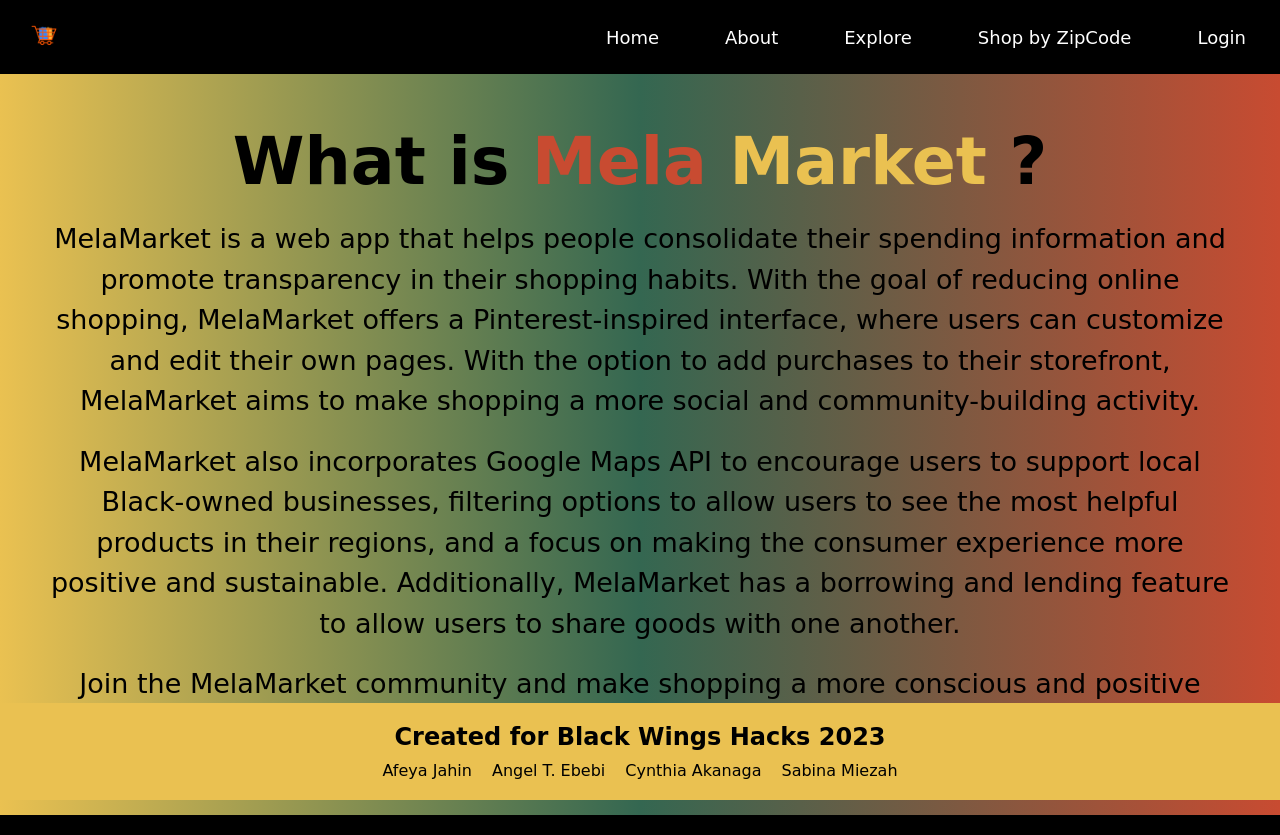
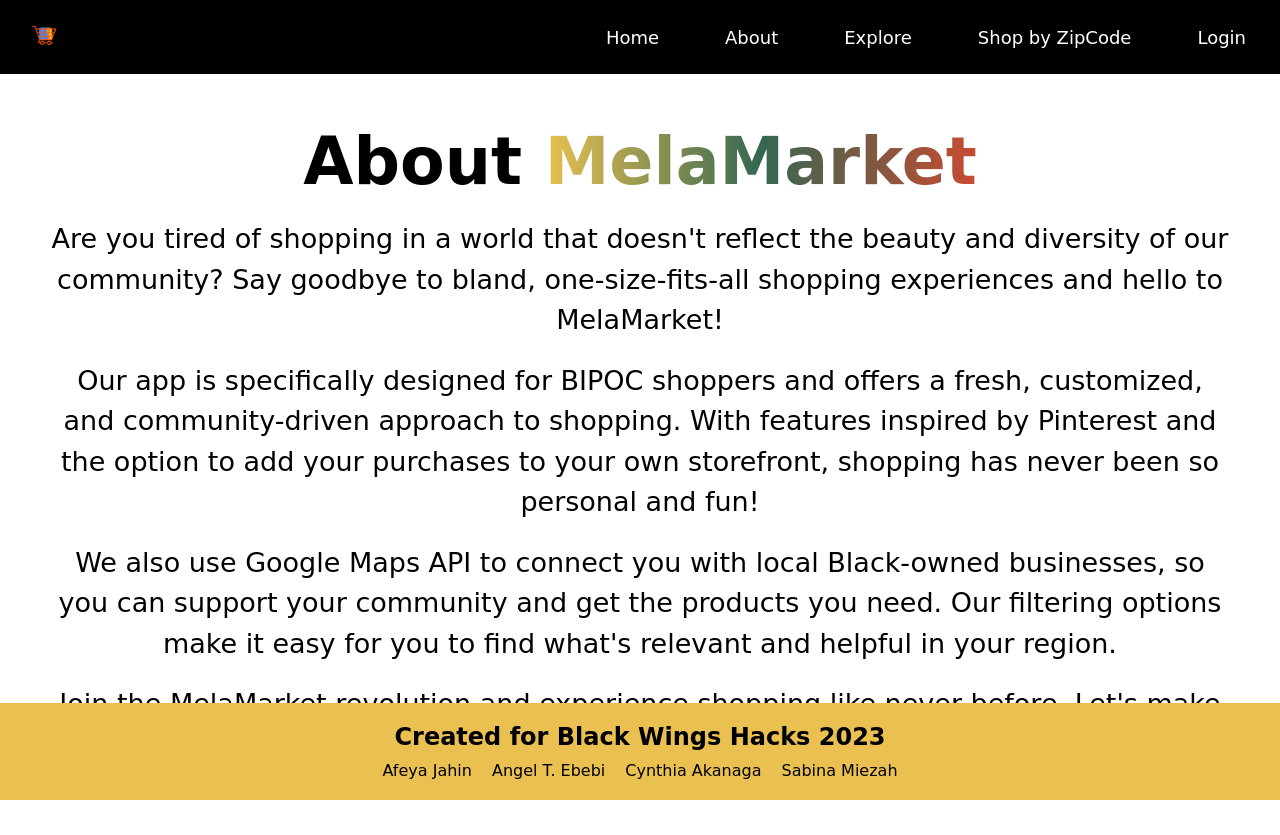
Before and after one commit to Sabina29/Black-Wings-Hacks-2023, a Flask app: page /about in a window 1280 px wide. Run offline with Flask 2, Linux system fonts and the light colour scheme.

Commit message:
Update about me message

```diff
--- a/static/css/about.css
+++ b/static/css/about.css
@@ -1,6 +1,6 @@
-body {
+/* body {
     background: linear-gradient(to right, #EAC151, #346751, #C84B31);
-}
+} */
 
 .about-section {
     text-align: center;
@@ -12,11 +12,15 @@ body {
     margin-bottom: 20px;
 }
 
-.mela {
-    color: #C84B31;
+.brandname {
+    display: inline-block;
+    background-image: linear-gradient(to right,#EAC151, #346751, #C84B31);
+    -webkit-background-clip: text;
+    background-clip: text;
+    color: transparent;
 }
 
-.market {
+/* .market {
     color: #EAC151;
 }
 
@@ -24,7 +28,7 @@ body {
 .market {
 
     display: inline-block;
-}
+} */
 
 .about-section p {
     font-size: 27px;
--- a/templates/about.html
+++ b/templates/about.html
@@ -15,22 +15,23 @@
   {% block content %}
 
   <div class="about-section">
-    <h1> What is
-      <span class="mela">Mela</span>
-      <span class="market">Market</span>
-      ?
+    <h1> About
+      <span class="brandname">MelaMarket</span>
     </h1>
-    <p>MelaMarket is a web app that helps people consolidate their spending information and promote transparency in
-      their shopping habits. With the goal of reducing online shopping, MelaMarket offers a Pinterest-inspired
-      interface, where users can customize and edit their own pages. With the option to add purchases to their
-      storefront, MelaMarket aims to make shopping a more social and community-building activity. </p>
 
-    <p>MelaMarket also incorporates Google Maps API to encourage users to support local Black-owned businesses,
-      filtering options to allow users to see the most helpful products in their regions, and a focus on making the
-      consumer experience more positive and sustainable. Additionally, MelaMarket has a borrowing and lending feature to
-      allow users to share goods with one another.</p>
+    <p>Are you tired of shopping in a world that doesn't reflect the beauty and diversity of our community? Say goodbye
+      to bland, one-size-fits-all shopping experiences and hello to MelaMarket!</p>
 
-    <p>Join the MelaMarket community and make shopping a more conscious and positive experience.</p>
+    <p>Our app is specifically designed for BIPOC shoppers and offers a fresh, customized, and community-driven approach
+      to shopping. With features inspired by Pinterest and the option to add your purchases to your own storefront,
+      shopping has never been so personal and fun!</p>
+
+    <p>We also use Google Maps API to connect you with local Black-owned businesses, so you can support your community
+      and get the products you need. Our filtering options make it easy for you to find what's relevant and helpful in
+      your region.</p>
+
+    <p>Join the MelaMarket revolution and experience shopping like never before. Let's make every purchase a celebration
+      of our community and culture!</p>
   </div>
 
 
```
